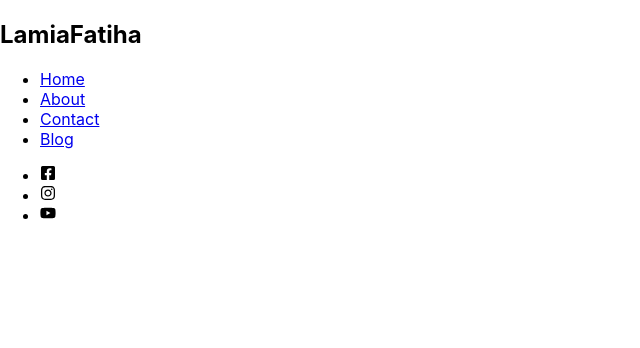
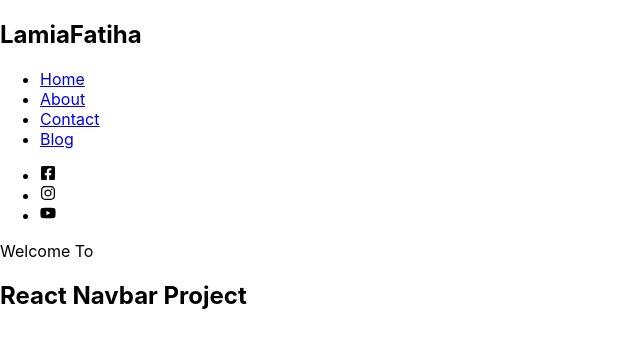
Before and after one commit to Fatiha26/navBar-React, a React (Create React App) app: page / in a window 1280 px wide. Shown: the top 348 px of the page, without its empty margins (0-640 px from the left). Built offline with nearby package versions, Linux system fonts and the light colour scheme.

Commit message:
navbar html  done

```diff
--- a/src/components/NavBar.js
+++ b/src/components/NavBar.js
@@ -29,6 +29,10 @@ const NavBar = () => {
     </div>
     </nav>
     {/* nav ends here */}
+    <section className="hero-section">
+        <p>Welcome To</p>
+        <h1>React Navbar Project</h1>
+    </section>
     </>
   )
 }
```
